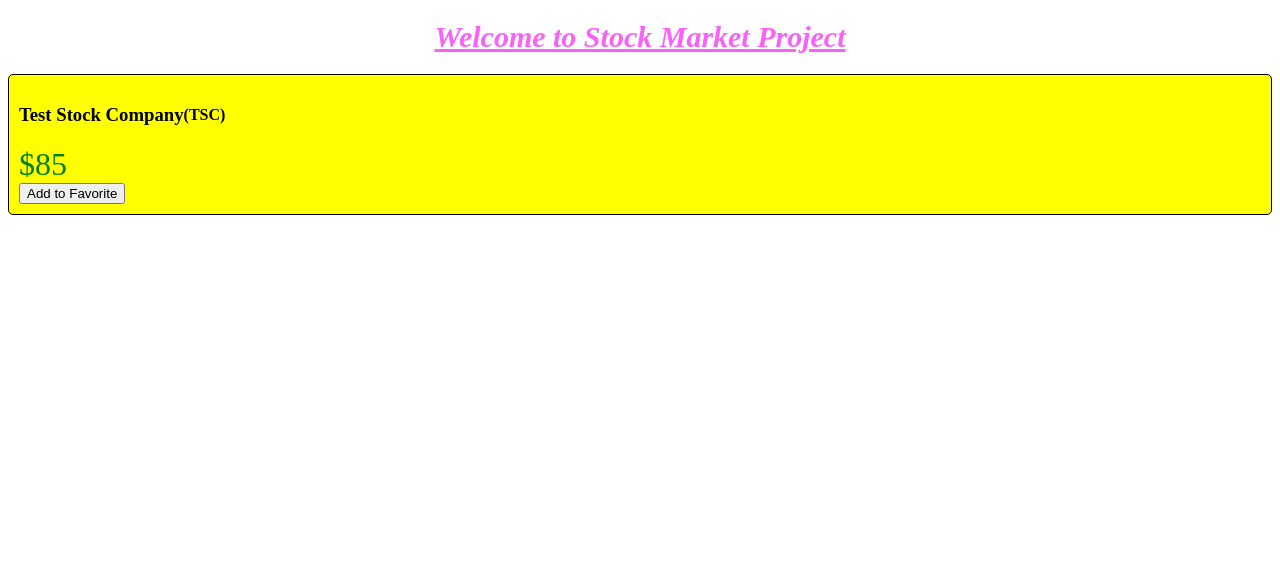
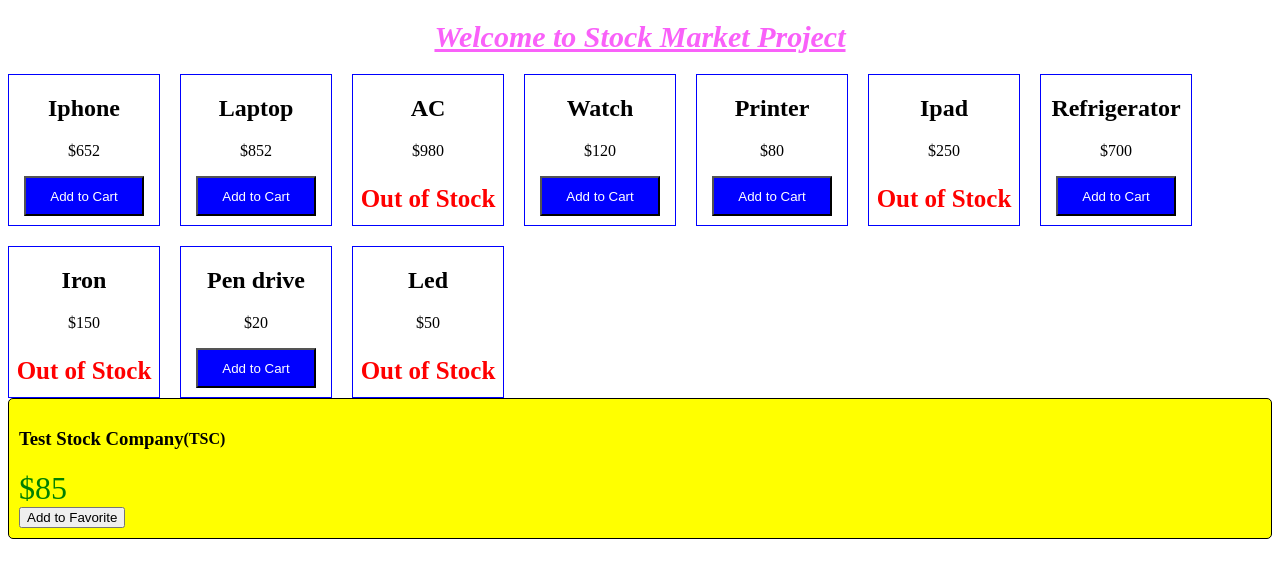
Before and after one commit to codershalini210/stock-market, an Angular app: page / in a window 1280 px wide. Shown: the top 578 px of the page. Built offline with nearby package versions, Linux system fonts and the light colour scheme.

Commit message:
product mini added

```diff
--- a/src/app/app.css
+++ b/src/app/app.css
@@ -6,3 +6,9 @@
     text-decoration: underline;
     color:rgb(249, 97, 249);
 }
+.container
+{
+    display:flex;
+    gap:20px;
+    flex-wrap:wrap
+}
--- a/src/app/app.html
+++ b/src/app/app.html
@@ -1,3 +1,16 @@
 <h1 class="heading">Welcome to Stock Market Project</h1>
+<div class="container">
 
+<!-- <app-product-mini name="iphone " [price]="522"
+[inStock]="true"></app-product-mini>
+<app-product-mini name="laptop " [price]="852"
+[inStock]="true"></app-product-mini>
+<app-product-mini name="AC " [price]="655"
+[inStock]="false"></app-product-mini> -->
+<app-product-mini *ngFor="let p of items"
+[name]="p.name"
+[inStock]="p.inStock"
+[price]="p.price"
+></app-product-mini>
+</div>
 <app-stock-item></app-stock-item>
--- a/src/app/app.ts
+++ b/src/app/app.ts
@@ -1,12 +1,27 @@
 import { Component, signal } from '@angular/core';
 import { RouterOutlet } from '@angular/router';
 import { StockItem } from './stock/stock-item/stock-item';
+import { ProductMini } from './product-mini/product-mini';
+import { NgFor } from '@angular/common';
+// import { NgForOf } from "../../node_modules/@angular/common/types/_common_module-chunk";
 @Component({
   selector: 'app-root',
-  imports: [RouterOutlet,StockItem],
+  imports: [RouterOutlet, StockItem, ProductMini, NgFor],
   templateUrl: './app.html',
   styleUrl: './app.css'
 })
 export class App {
+  items=[
+    {name:'Iphone',price:652,inStock:true},
+   {name:'Laptop',price:852,inStock:true},
+   {name:'AC',price:980,inStock:false},
+   {name:'Watch',price:120,inStock:true},
+   {name:'Printer',price:80,inStock:true},
+   {name:'Ipad',price:250,inStock:false},
+   {name:'Refrigerator',price:700,inStock:true},
+   {name:'Iron',price:150,inStock:false},
+
+   {name:'Pen drive',price:20,inStock:true},
+  {name:'Led',price:50,inStock:false},]
   protected readonly title = signal('stock-market');
 }
--- /dev/null
+++ b/src/app/product-mini/product-mini.css
@@ -0,0 +1,22 @@
+.product
+{
+    height:150px;
+    width:150px;
+    border:1px solid blue;
+
+text-align:center;
+}
+button
+{
+    background-color: blue;
+    color:white;
+    height:40px;
+    width:120px;
+    text-align:center;
+}
+.out
+{
+    color:red;
+    font-size:25px;
+    font-weight:bold;
+}
--- /dev/null
+++ b/src/app/product-mini/product-mini.html
@@ -0,0 +1,6 @@
+<div class="product">
+    <h2>{{name}}</h2>
+    <p>${{price}}</p>
+    <button *ngIf="inStock">Add to Cart</button>
+    <p *ngIf="!inStock" class="out">Out of Stock</p>
+</div>
--- /dev/null
+++ b/src/app/product-mini/product-mini.ts
@@ -0,0 +1,14 @@
+import { Component,Input } from '@angular/core';
+import { NgIf } from '@angular/common';
+
+@Component({
+  selector: 'app-product-mini',
+  imports: [NgIf],
+  templateUrl: './product-mini.html',
+  styleUrl: './product-mini.css',
+})
+export class ProductMini {
+@Input() name="";
+@Input() price = 0;
+@Input() inStock = true;
+}
```
Also changed, not shown: 1 other file (tests, documents, lock files or other folders).
